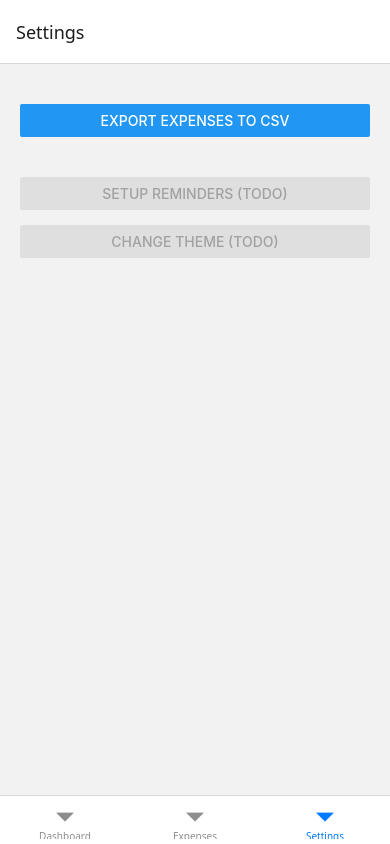
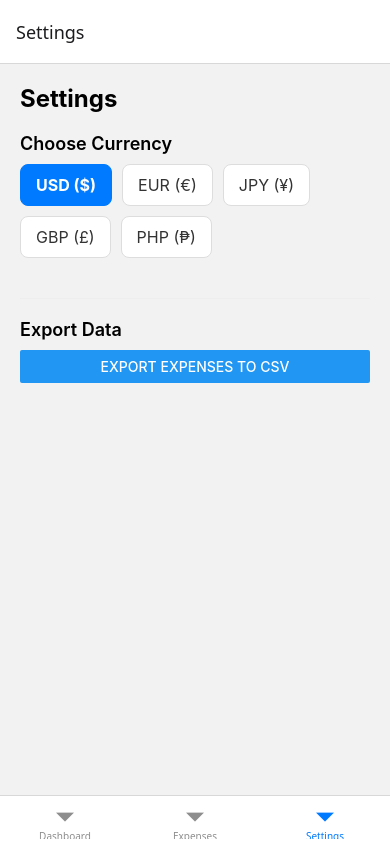
Before and after one commit to jbojorque/ExpenseTracker, a React Native app: screen /Settings in a window 390 px wide. Built offline with nearby package versions, Linux system fonts and the light colour scheme.

Commit message:
update modals, ui fix, add currency and fix graph display

```diff
--- a/contexts/ExpenseContext.tsx
+++ b/contexts/ExpenseContext.tsx
@@ -1,46 +1,57 @@
 // contexts/ExpenseContext.tsx
+import React, { createContext, useState, useEffect, useContext, ReactNode } from 'react';
 import AsyncStorage from '@react-native-async-storage/async-storage';
-import React, { createContext, ReactNode, useContext, useEffect, useState } from 'react';
-import { Expense, ExpenseContextType } from '../navigation/types'; // Import from your types file
+import { Expense, ExpenseContextType } from '../navigation/types';
+import { Currency, CURRENCIES } from '../utils/currency';
 
-// Create context with a default value (or null)
 const ExpenseContext = createContext<ExpenseContextType | null>(null);
 
 export const ExpenseProvider = ({ children }: { children: ReactNode }) => {
   const [expenses, setExpenses] = useState<Expense[]>([]);
+  const [currency, setCurrency] = useState<Currency>(CURRENCIES[0]); // Default to USD
   const [isLoading, setIsLoading] = useState(true);
 
-  // Load expenses
+  // Load expenses and currency from storage on app start
   useEffect(() => {
-    const loadExpenses = async () => {
+    const loadData = async () => {
       try {
-        const jsonValue = await AsyncStorage.getItem('@expenses');
-        if (jsonValue !== null) {
-          setExpenses(JSON.parse(jsonValue) as Expense[]);
+        const expenseJson = await AsyncStorage.getItem('@expenses');
+        if (expenseJson !== null) setExpenses(JSON.parse(expenseJson));
+
+        const currencyJson = await AsyncStorage.getItem('@currency');
+        if (currencyJson !== null && CURRENCIES.includes(currencyJson as Currency)) {
+          setCurrency(currencyJson as Currency);
         }
       } catch (e) {
-        console.error('Failed to load expenses.', e);
+        console.error('Failed to load data.', e);
       } finally {
         setIsLoading(false);
       }
     };
-    loadExpenses();
+    loadData();
   }, []);
 
-  // Save expenses
+  // Save expenses to storage whenever they change
   useEffect(() => {
+    if (isLoading) return; // Don't save while loading
     const saveExpenses = async () => {
       try {
-        const jsonValue = JSON.stringify(expenses);
-        await AsyncStorage.setItem('@expenses', jsonValue);
-      } catch (e) {
-        console.error('Failed to save expenses.', e);
-      }
+        await AsyncStorage.setItem('@expenses', JSON.stringify(expenses));
+      } catch (e) { console.error('Failed to save expenses.', e); }
     };
-    if (!isLoading) {
-      saveExpenses();
-    }
+    saveExpenses();
   }, [expenses, isLoading]);
+
+  // Save currency to storage whenever it changes
+  useEffect(() => {
+    if (isLoading) return; // Don't save while loading
+    const saveCurrency = async () => {
+      try {
+        await AsyncStorage.setItem('@currency', currency);
+      } catch (e) { console.error('Failed to save currency.', e); }
+    };
+    saveCurrency();
+  }, [currency, isLoading]);
 
   const addExpense = (data: Omit<Expense, 'id' | 'date'>) => {
     const newExpense: Expense = {
@@ -68,7 +79,7 @@ export const ExpenseProvider = ({ children }: { children: ReactNode }) => {
   const getExpensesByCategory = (): { [key: string]: number } => {
     return expenses.reduce((acc, expense) => {
       const { category, amount } = expense;
-      acc[category] = (acc[category] || 0) + amount; // Amount is already a number
+      acc[category] = (acc[category] || 0) + amount;
       return acc;
     }, {} as { [key: string]: number });
   };
@@ -82,6 +93,8 @@ export const ExpenseProvider = ({ children }: { children: ReactNode }) => {
         editExpense,
         deleteExpense,
         getExpensesByCategory,
+        currency, // Expose currency
+        setCurrency, // Expose setCurrency
       }}
     >
       {children}
--- a/index.ts
+++ b/index.ts
@@ -1,6 +1,6 @@
 import { registerRootComponent } from 'expo';
 
-import App from './App';
+import App from './app';
 
 // registerRootComponent calls AppRegistry.registerComponent('main', () => App);
 // It also ensures that whether you load the app in Expo Go or in a native build,
--- a/package.json
+++ b/package.json
@@ -19,8 +19,10 @@
     "expo-status-bar": "~3.0.8",
     "react": "19.1.0",
     "react-native": "0.81.5",
+    "react-native-chart-kit": "^6.12.0",
     "react-native-safe-area-context": "~5.6.0",
-    "react-native-screens": "~4.16.0"
+    "react-native-screens": "~4.16.0",
+    "react-native-svg": "15.12.1"
   },
   "devDependencies": {
     "@types/react": "~19.1.0",
--- a/screens/AddExpenseModal.tsx
+++ b/screens/AddExpenseModal.tsx
@@ -1,23 +1,30 @@
 // screens/AddExpenseModal.tsx
-import React, { useEffect, useState } from 'react';
-import { Button, ScrollView, StyleSheet, Text, TextInput } from 'react-native';
+import React, { useState, useEffect } from 'react';
+import {
+  View, Text, TextInput, Button, StyleSheet, ScrollView,
+  TouchableOpacity,
+} from 'react-native';
 import { useExpenses } from '../contexts/ExpenseContext';
-import { RootStackScreenProps } from '../navigation/types'; // Import the correct prop type
+import { RootStackScreenProps } from '../navigation/types';
+import { getCurrencySymbol } from '../utils/currency';
 
+// These are the categories the user can select
 const CATEGORIES = ['Food', 'Transport', 'Utilities', 'Entertainment', 'Other'];
 
-// Use the RootStackScreenProps for this modal screen
 export default function AddExpenseModal({ navigation, route }: RootStackScreenProps<'AddExpenseModal'>) {
-  const { addExpense, editExpense } = useExpenses();
+  // Get currency context
+  const { addExpense, editExpense, currency } = useExpenses();
 
-  // Type-safe route params!
+  // Check if we are editing or creating
   const expenseToEdit = route.params?.expenseToEdit;
   const isEditing = !!expenseToEdit;
 
+  // Setup component state
   const [amount, setAmount] = useState(expenseToEdit?.amount.toString() || '');
-  const [category, setCategory] = useState(expenseToEdit?.category || CATEGORIES[0]);
+  const [category, setCategory] = useState(expenseToEdit?.category || ''); // Default to ''
   const [note, setNote] = useState(expenseToEdit?.note || '');
 
+  // Set the modal title
   useEffect(() => {
     navigation.setOptions({
       title: isEditing ? 'Edit Expense' : 'Add Expense',
@@ -27,29 +34,39 @@ export default function AddExpenseModal({ navigation, route }: RootStackScreenPr
   const handleSubmit = () => {
     const parsedAmount = parseFloat(amount);
 
+    // --- Validation ---
     if (isNaN(parsedAmount) || parsedAmount <= 0) {
       alert('Please enter a valid amount.');
       return;
     }
+    if (!category) {
+      alert('Please select a category.');
+      return;
+    }
+    // --------------------
 
     const expenseData = {
       amount: parsedAmount,
       category,
-      note,
+      note
     };
 
     if (isEditing) {
-      editExpense({ ...expenseToEdit, ...expenseData });
+      // Pass all old data + new data to edit
+      editExpense({ ...expenseToEdit!, ...expenseData });
     } else {
+      // Pass just new data to add
       addExpense(expenseData);
     }
 
+    // Go back to the previous screen
     navigation.goBack();
   };
 
   return (
     <ScrollView style={styles.container}>
-      <Text style={styles.label}>Amount</Text>
+      {/* Amount Input */}
+      <Text style={styles.label}>Amount ({getCurrencySymbol(currency)})</Text>
       <TextInput
         style={styles.input}
         placeholder="0.00"
@@ -58,14 +75,31 @@ export default function AddExpenseModal({ navigation, route }: RootStackScreenPr
         onChangeText={setAmount}
       />
 
+      {/* Category Selector */}
       <Text style={styles.label}>Category</Text>
-      <TextInput
-        style={styles.input}
-        placeholder="e.g., Food"
-        value={category}
-        onChangeText={setCategory}
-      />
+      <View style={styles.categoryContainer}>
+        {CATEGORIES.map((cat) => (
+          <TouchableOpacity
+            key={cat}
+            style={[
+              styles.categoryButton,
+              // Apply 'active' style if this category is selected
+              category === cat && styles.categoryButtonActive
+            ]}
+            onPress={() => setCategory(cat)}
+          >
+            <Text style={[
+              styles.categoryText,
+              // Apply 'active' text style if this category is selected
+              category === cat && styles.categoryTextActive
+            ]}>
+              {cat}
+            </Text>
+          </TouchableOpacity>
+        ))}
+      </View>
 
+      {/* Note Input */}
       <Text style={styles.label}>Note (Optional)</Text>
       <TextInput
         style={[styles.input, styles.multilineInput]}
@@ -75,18 +109,30 @@ export default function AddExpenseModal({ navigation, route }: RootStackScreenPr
         multiline
       />
 
-      <Button
-        title={isEditing ? 'Update Expense' : 'Add Expense'}
-        onPress={handleSubmit}
-      />
+      {/* Submit Button */}
+      <View style={styles.submitButton}>
+        <Button
+          title={isEditing ? 'Update Expense' : 'Add Expense'}
+          onPress={handleSubmit}
+        />
+      </View>
     </ScrollView>
   );
 }
 
-// ... Add the styles from the previous JS example ...
+// --- Styles ---
 const styles = StyleSheet.create({
-  container: { flex: 1, padding: 20 },
-  label: { fontSize: 16, fontWeight: '600', marginBottom: 8, color: '#333' },
+  container: {
+    flex: 1,
+    padding: 20,
+    backgroundColor: '#f9f9f9' // Lighter background
+  },
+  label: {
+    fontSize: 16,
+    fontWeight: '600',
+    marginBottom: 8,
+    color: '#333'
+  },
   input: {
     backgroundColor: '#fff',
     borderWidth: 1,
@@ -98,6 +144,37 @@ const styles = StyleSheet.create({
   },
   multilineInput: {
     height: 100,
-    textAlignVertical: 'top',
+    textAlignVertical: 'top'
+  },
+  // --- New Category Button Styles ---
+  categoryContainer: {
+    flexDirection: 'row',
+    flexWrap: 'wrap',
+    gap: 10,
+    marginBottom: 20,
+  },
+  categoryButton: {
+    paddingVertical: 10,
+    paddingHorizontal: 15,
+    backgroundColor: '#fff',
+    borderWidth: 1,
+    borderColor: '#ddd',
+    borderRadius: 20, // More rounded
+  },
+  categoryButtonActive: {
+    backgroundColor: '#007AFF', // Blue for active
+    borderColor: '#007AFF',
+  },
+  categoryText: {
+    fontSize: 14,
+    color: '#333',
+  },
+  categoryTextActive: {
+    color: '#fff', // White text for active
+    fontWeight: 'bold',
+  },
+  // --- Wrapper for the submit button ---
+  submitButton: {
+    marginTop: 10,
   }
 });
--- a/screens/ExpenseListScreen.tsx
+++ b/screens/ExpenseListScreen.tsx
@@ -1,11 +1,16 @@
 // screens/ExpenseListScreen.tsx
 import React from 'react';
-import { Alert, FlatList, StyleSheet, Text, TouchableOpacity, View } from 'react-native';
+import { View, Text, FlatList, StyleSheet, TouchableOpacity, Alert } from 'react-native';
 import { useExpenses } from '../contexts/ExpenseContext';
-import { Expense, HomeTabScreenProps } from '../navigation/types'; // Import types
+import { HomeTabScreenProps, Expense } from '../navigation/types';
+import { getCurrencySymbol } from '../utils/currency'; // Import currency util
 
 export default function ExpenseListScreen({ navigation }: HomeTabScreenProps<'Expenses'>) {
-  const { expenses, deleteExpense, isLoading } = useExpenses();
+  // Get currency from the context
+  const { expenses, deleteExpense, isLoading, currency } = useExpenses();
+
+  // Get the symbol to display
+  const currencySymbol = getCurrencySymbol(currency);
 
   const handleDelete = (id: string) => {
     Alert.alert(
@@ -26,11 +31,13 @@ export default function ExpenseListScreen({ navigation }: HomeTabScreenProps<'Ex
         <Text style={styles.itemDate}>{new Date(item.date).toLocaleDateString()}</Text>
       </View>
       <View style={styles.itemActions}>
-        <Text style={styles.itemAmount}>${item.amount.toFixed(2)}</Text>
+        {/* Use currency symbol here */}
+        <Text style={styles.itemAmount}>
+          {currencySymbol}{item.amount.toFixed(2)}
+        </Text>
         <View style={styles.buttons}>
           <TouchableOpacity
             style={[styles.button, styles.editButton]}
-            // Pass the item to the modal for editing
             onPress={() => navigation.navigate('AddExpenseModal', { expenseToEdit: item })}
           >
             <Text style={styles.buttonText}>Edit</Text>
@@ -65,7 +72,6 @@ export default function ExpenseListScreen({ navigation }: HomeTabScreenProps<'Ex
   );
 }
 
-// ... Add the styles from the previous JS example ...
 const styles = StyleSheet.create({
   container: { flex: 1, padding: 10, backgroundColor: '#fff' },
   itemContainer: {
--- a/screens/HomeScreen.tsx
+++ b/screens/HomeScreen.tsx
@@ -1,26 +1,34 @@
 // screens/HomeScreen.tsx
 import React from 'react';
-import { Button, ScrollView, StyleSheet, Text, View } from 'react-native';
+import { View, Text, StyleSheet, Button, ScrollView, Dimensions } from 'react-native';
 import { useExpenses } from '../contexts/ExpenseContext';
-import { HomeTabScreenProps } from '../navigation/types'; // Import the typed props
+import { HomeTabScreenProps } from '../navigation/types';
+import { getCurrencySymbol } from '../utils/currency';
+import { PieChart } from 'react-native-chart-kit';
 
-// --- Placeholder for Chart ---
-const PieChartPlaceholder = ({ data }: { data: { [key: string]: number } }) => (
-  <View style={styles.chartPlaceholder}>
-    <Text style={styles.placeholderText}>Chart Area</Text>
-    {Object.entries(data).map(([key, value]) => (
-       <Text key={key}>{key}: ${value.toFixed(2)}</Text>
-    ))}
-  </View>
-);
-// -----------------------------
+const screenWidth = Dimensions.get("window").width;
 
-// Use the HomeTabScreenProps to type the component's props
+// Config for the pie chart
+const chartConfig = {
+  color: (opacity = 1) => `rgba(26, 255, 146, ${opacity})`,
+  strokeWidth: 2,
+};
+
 export default function HomeScreen({ navigation }: HomeTabScreenProps<'Home'>) {
-  const { expenses, getExpensesByCategory } = useExpenses();
+  const { expenses, getExpensesByCategory, currency } = useExpenses();
 
   const totalSpending = expenses.reduce((sum, exp) => sum + exp.amount, 0);
   const categoryData = getExpensesByCategory();
+  const currencySymbol = getCurrencySymbol(currency);
+
+  // Format data for react-native-chart-kit
+  const chartData = Object.keys(categoryData).map((key, index) => ({
+      name: key,
+      amount: categoryData[key],
+      color: `rgba(${index * 40}, ${255 - index * 30}, ${index * 70}, 0.8)`, // Simple color logic
+      legendFontColor: "#7F7F7F",
+      legendFontSize: 15
+  }));
 
   return (
     <ScrollView style={styles.container}>
@@ -28,24 +36,38 @@ export default function HomeScreen({ navigation }: HomeTabScreenProps<'Home'>) {
 
       <View style={styles.totalCard}>
         <Text style={styles.totalText}>Total Spending</Text>
-        <Text style={styles.totalAmount}>${totalSpending.toFixed(2)}</Text>
+        <Text style={styles.totalAmount}>
+          {currencySymbol}{totalSpending.toFixed(2)}
+        </Text>
       </View>
 
       <Button
         title="Add New Expense"
-        // Navigation is now type-safe!
         onPress={() => navigation.navigate('AddExpenseModal', {})}
       />
 
       <View style={styles.chartContainer}>
         <Text style={styles.subHeader}>Spending by Category</Text>
-        <PieChartPlaceholder data={categoryData} />
+        {chartData.length === 0 ? (
+          <View style={styles.chartPlaceholder}>
+            <Text>No data to display in chart</Text>
+          </View>
+        ) : (
+          <PieChart
+            data={chartData}
+            width={screenWidth - 40} // Adjust width to fit padding
+            height={220}
+            chartConfig={chartConfig}
+            accessor={"amount"}
+            backgroundColor={"transparent"}
+            paddingLeft={"15"}
+          />
+        )}
       </View>
     </ScrollView>
   );
 }
 
-// ... Add the styles from the previous JS example ...
 const styles = StyleSheet.create({
   container: { flex: 1, padding: 20, backgroundColor: '#f4f4f4' },
   header: { fontSize: 28, fontWeight: 'bold', marginBottom: 20, textAlign: 'center' },
@@ -62,8 +84,8 @@ const styles = StyleSheet.create({
   },
   totalText: { fontSize: 18, color: '#555' },
   totalAmount: { fontSize: 40, fontWeight: 'bold', marginTop: 10 },
-  chartContainer: { marginTop: 30 },
-  subHeader: { fontSize: 22, fontWeight: '600', marginBottom: 15 },
+  chartContainer: { marginTop: 30, alignItems: 'center' },
+  subHeader: { fontSize: 22, fontWeight: '600', marginBottom: 15, alignSelf: 'flex-start' },
   chartPlaceholder: {
     backgroundColor: '#fff',
     padding: 20,
@@ -71,6 +93,6 @@ const styles = StyleSheet.create({
     alignItems: 'center',
     justifyContent: 'center',
     height: 200,
+    width: '100%'
   },
-  placeholderText: { fontSize: 18, color: '#aaa', fontWeight: 'bold' }
 });
--- a/screens/SettingsScreen.tsx
+++ b/screens/SettingsScreen.tsx
@@ -1,14 +1,14 @@
 // screens/SettingsScreen.tsx
+import React from 'react';
+import { View, Button, StyleSheet, Alert, Text, TouchableOpacity } from 'react-native';
+import { useExpenses } from '../contexts/ExpenseContext';
+// Use the 'legacy' import if that's what fixed it for you
 import * as FileSystem from 'expo-file-system/legacy';
-import * as Sharing from 'expo-sharing';
-import React from 'react';
-import { Alert, Button, StyleSheet, View } from 'react-native';
-import { useExpenses } from '../contexts/ExpenseContext';
+import * as Sharing from 'expo-sharing/';
+import { CURRENCIES, getCurrencySymbol } from '../utils/currency';
 
-// This screen doesn't need navigation props, but you could add them
-// using HomeTabScreenProps<'Settings'> if needed.
 export default function SettingsScreen() {
-  const { expenses } = useExpenses();
+  const { expenses, currency, setCurrency } = useExpenses();
 
   const exportToCSV = async () => {
     if (expenses.length === 0) {
@@ -19,7 +19,7 @@ export default function SettingsScreen() {
     const header = "ID,Date,Category,Amount,Note\n";
     const rows = expenses.map(exp =>
       // Ensure quotes in notes are escaped
-      `${exp.id},${exp.date},${exp.category},${exp.amount},"_NOTE_${exp.note.replace(/"/g, '""')}"`
+      `${exp.id},${exp.date},${exp.category},${exp.amount},"${exp.note.replace(/"/g, '""')}"`
     ).join("\n");
 
     const csvString = header + rows;
@@ -43,20 +43,76 @@ export default function SettingsScreen() {
 
   return (
     <View style={styles.container}>
-      <Button
-        title="Export Expenses to CSV"
-        onPress={exportToCSV}
-      />
+      <Text style={styles.header}>Settings</Text>
 
-      <View style={styles.placeholder}>
-        <Button title="Setup Reminders (TODO)" onPress={() => {}} disabled />
-        <Button title="Change Theme (TODO)" onPress={() => {}} disabled />
+      {/* Currency Picker Section */}
+      <Text style={styles.label}>Choose Currency</Text>
+      <View style={styles.currencyContainer}>
+        {CURRENCIES.map((c) => (
+          <TouchableOpacity
+            key={c}
+            style={[
+              styles.currencyButton,
+              currency === c && styles.currencyButtonActive
+            ]}
+            onPress={() => setCurrency(c)}
+          >
+            <Text style={[
+                styles.currencyText,
+                currency === c && styles.currencyTextActive
+            ]}>
+              {c} ({getCurrencySymbol(c)})
+            </Text>
+          </TouchableOpacity>
+        ))}
       </View>
+
+      {/* Export Section */}
+      <View style={styles.section}>
+        <Text style={styles.label}>Export Data</Text>
+        <Button
+          title="Export Expenses to CSV"
+          onPress={exportToCSV}
+        />
+      </View>
+
     </View>
   );
 }
 
 const styles = StyleSheet.create({
-  container: { flex: 1, padding: 20, paddingTop: 40 },
-  placeholder: { marginTop: 40, gap: 15 }
+  container: { flex: 1, padding: 20 },
+  header: { fontSize: 24, fontWeight: 'bold', marginBottom: 20 },
+  label: { fontSize: 18, fontWeight: '600', marginBottom: 10 },
+  currencyContainer: {
+    flexDirection: 'row',
+    flexWrap: 'wrap',
+    gap: 10,
+  },
+  currencyButton: {
+    paddingVertical: 10,
+    paddingHorizontal: 15,
+    backgroundColor: '#fff',
+    borderWidth: 1,
+    borderColor: '#ddd',
+    borderRadius: 8,
+  },
+  currencyButtonActive: {
+    backgroundColor: '#007AFF',
+    borderColor: '#007AFF',
+  },
+  currencyText: {
+    fontSize: 16,
+    color: '#333',
+  },
+  currencyTextActive: {
+    color: '#fff',
+    fontWeight: 'bold',
+  },
+  section: {
+    marginTop: 40,
+    borderTopWidth: 1,
+    borderTopColor: '#eee',
+    paddingTop: 20,
+  }
 });
--- /dev/null
+++ b/utils/currency.tsx
@@ -0,0 +1,14 @@
+// utils/currency.ts
+export const CURRENCIES = ['USD', 'EUR', 'JPY', 'GBP', 'PHP'] as const;
+export type Currency = typeof CURRENCIES[number];
+
+export const getCurrencySymbol = (currency: Currency | string): string => {
+  switch (currency) {
+    case 'USD': return '$';
+    case 'EUR': return '€';
+    case 'JPY': return '¥';
+    case 'GBP': return '£';
+    case 'PHP': return '₱';
+    default: return '$';
+  }
+};
```
Also changed, not shown: App.tsx (+6 -6 lines), navigation/types.tsx (+7 -6 lines), 1 other file (tests, documents, lock files or other folders).
